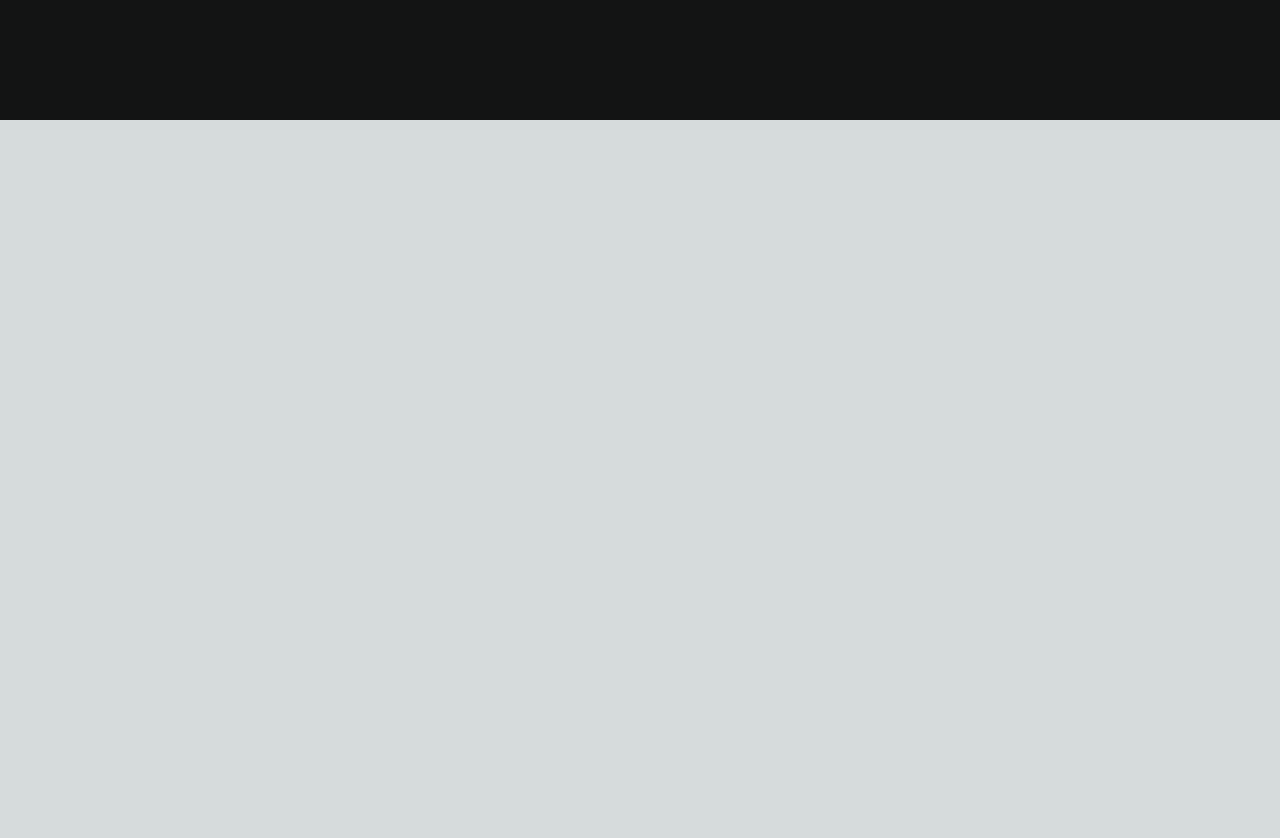
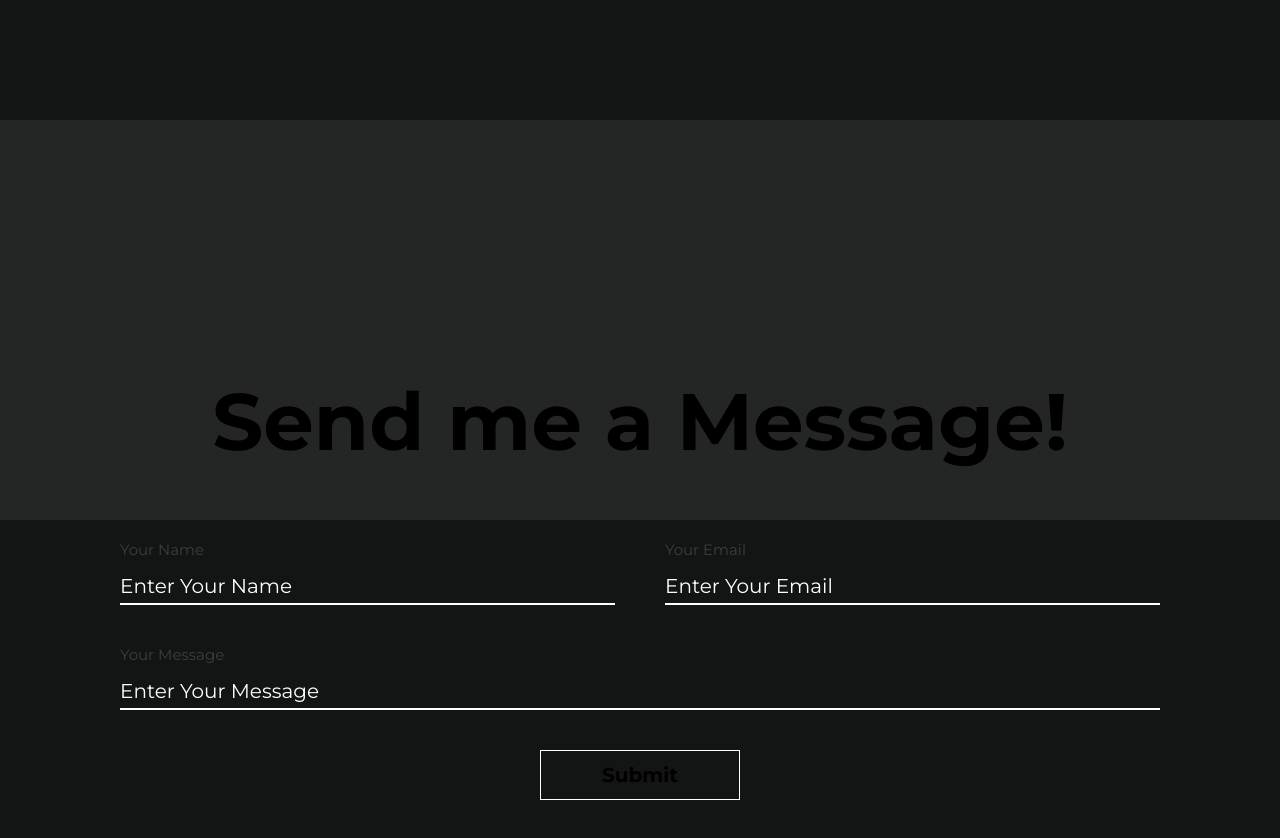
Before and after one commit to JosielPerez/personal-website, a Next.js app: page / in a window 1280 px wide. Shown: the part 2280-3118 px from the top of the page. Before the commit the page ends 2400 px from the top, so only its background shows below. Built offline with nearby package versions, Linux system fonts and the light colour scheme.

Commit message:
added contact me section

```diff
--- a/pages/index.js
+++ b/pages/index.js
@@ -5,6 +5,7 @@ import styles from "@/styles/Home.module.css";
 import Hero from "@/sections/Hero";
 import About from "@/sections/About";
 import Projects from "@/sections/Projects";
+import Contact from "@/sections/Contact";
 
 const inter = Inter({ subsets: ["latin"] });
 
@@ -21,6 +22,7 @@ export default function Home() {
         <Hero />
         <About />
         <Projects />
+        <Contact />
       </main>
     </>
   );
--- /dev/null
+++ b/sections/Contact/index.js
@@ -0,0 +1,40 @@
+import styles from "@/styles/Contact.module.css";
+
+export default function Hero() {
+  return (
+    <>
+      <div className={styles.container}>
+        <div className={styles.top_section}>
+          <h1>Send me a Message!</h1>
+        </div>
+        <div className={styles.bottom_section}>
+          <div className={styles.top_row}>
+            <div className={styles.column}>
+              <label className={styles.name}>Your Name</label>
+              <input
+                placeholder="Enter Your Name"
+                className={styles.input}
+              ></input>
+            </div>
+            <div className={styles.column}>
+              <label className={styles.name}>Your Email</label>
+              <input placeholder="Enter Your Email" className={styles.input} />
+            </div>
+          </div>
+          <div className={styles.bottom_row}>
+            <div className={styles.column} style={{ width: "100%" }}>
+              <label className={styles.name}>Your Message</label>
+              <input
+                placeholder="Enter Your Message"
+                className={styles.input}
+              />
+            </div>
+          </div>
+          <div className={styles.button_row}>
+            <button className={styles.submit}>Submit</button>
+          </div>
+        </div>
+      </div>
+    </>
+  );
+}
--- /dev/null
+++ b/styles/Contact.module.css
@@ -0,0 +1,97 @@
+.container {
+  height: 100vh;
+  width: 100%;
+}
+
+.top_section {
+  background-color: #242626;
+  width: 100%;
+  height: 50%;
+  display: flex;
+  justify-content: center;
+  align-items: flex-end;
+  font-size: 40px;
+  font-family: "Montserrat", sans-serif;
+  font-weight: 700;
+  padding-bottom: 50px;
+}
+
+.bottom_section {
+  background-color: #131414;
+  width: 100%;
+  height: 50%;
+  display: flex;
+  flex-direction: column;
+}
+
+.top_row {
+  width: 1080px;
+  padding: 20px;
+  display: flex;
+  gap: 50px;
+  margin: 0px auto;
+}
+
+.bottom_row {
+  width: 1080px;
+  padding: 20px;
+  margin: 0px auto;
+}
+.column {
+  width: 50%;
+  display: flex;
+  flex-direction: column;
+  font-size: 15px;
+  font-family: "Montserrat", sans-serif;
+  font-weight: 400;
+  color: #3d3f3f;
+}
+
+.name {
+  margin-bottom: 15px;
+}
+
+.input {
+  font-size: 20px;
+  font-family: "Montserrat", sans-serif;
+  font-weight: 400;
+  background-color: transparent;
+  outline: none;
+  border: none;
+  border-bottom: 2px solid white;
+  padding-bottom: 5px;
+}
+
+.input::placeholder {
+  color: white;
+  opacity: 1;
+}
+
+.input::-ms-input-placeholder {
+  color: white;
+}
+
+.button_row {
+  width: 1080px;
+  padding: 20px;
+  margin: 0px auto;
+  display: flex;
+  justify-content: center;
+}
+
+.submit {
+  width: 200px;
+  height: 50px;
+  font-size: 20px;
+  font-family: "Montserrat", sans-serif;
+  font-weight: 700;
+  cursor: pointer;
+  background-color: transparent;
+  border: white solid 1px;
+  transition: background-color 0.2s ease, color 0.2s ease;
+}
+
+.submit:hover {
+  background-color: white;
+  color: #222121;
+}
```
